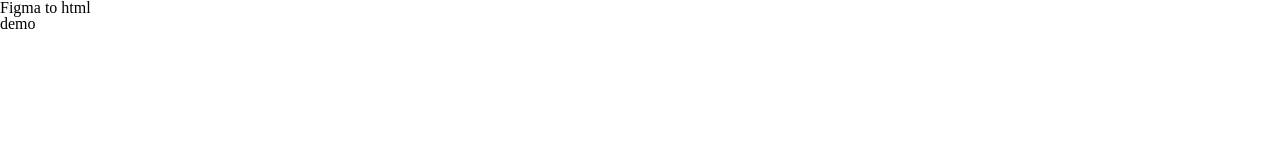
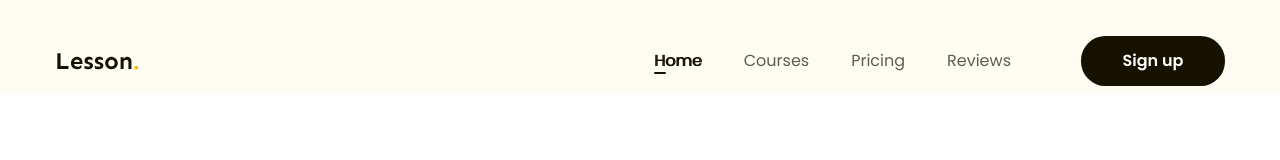
Before and after one commit to nguyenhoahl123/Project--1, a plain HTML site: page index.html in a window 1280 px wide. Drawn offline with Linux system fonts and the light colour scheme.

Commit message:
Phần 3: Header

```diff
--- a/assets/css/style.css
+++ b/assets/css/style.css
@@ -1,11 +1,89 @@
-*{
-    box-sizing: border-box;
+* {
+  box-sizing: border-box;
 }
 
-html{
-    font-size: 62.5%;
+html {
+  font-size: 62.5%;
 }
 
-body{
-    font-size: 1.6rem;
+body {
+  font-size: 1.6rem;
+  font-family: "Poppins", sans-serif;
 }
+a {
+  text-decoration: none;
+}
+
+.btn {
+  display: inline-block;
+  min-width: 118px;
+  padding: 0 16px;
+  line-height: 50px;
+  color: #fff;
+  text-align: center;
+  font-size: 1.6rem;
+  font-weight: 600;
+  border-radius: 24.4px;
+  background: #171100;
+}
+
+.main-content {
+  width: 1170px;
+  max-width: calc(100% - 48px);
+  margin-right: auto;
+  margin-left: auto;
+}
+
+header {
+  background: #fffcf4;
+}
+
+.header.fixed {
+  position: sticky;
+  top: -28px;
+}
+
+.header .body {
+  display: flex;
+  align-items: center;
+  padding: 36px 0 8px;
+}
+.nav {
+  margin-left: auto;
+}
+.nav a {
+  position: relative;
+  font-size: 1.6rem;
+  color: #5f5b53;
+  padding: 8px 21px;
+}
+.nav ul {
+  display: flex;
+}
+
+.nav li.active a,
+.nav a:hover {
+  color: #171100;
+  /* font-weight: 600; */
+  text-shadow: 1px 0 0 currentColor;
+}
+
+.nav li.active a::after {
+  position: absolute;
+  left: 21px;
+  bottom: 6px;
+  display: block;
+  content: "";
+  width: 12px;
+  height: 2px;
+  border-radius: 1px;
+  background: #171100;
+}
+
+.header .btn-sign {
+  min-width: 144px;
+}
+
+.header .action {
+  margin-left: 49px;
+}
--- a/index.html
+++ b/index.html
@@ -4,11 +4,47 @@
     <meta charset="UTF-8" />
     <meta name="viewport" content="width=device-width, initial-scale=1.0" />
     <link rel="stylesheet" href="./assets/css/reset.css" />
-    <link rel="stylesheet" href="./assets/css/style.css">
+
+    <link rel="preconnect" href="https://fonts.googleapis.com" />
+    <link rel="preconnect" href="https://fonts.gstatic.com" crossorigin />
+    <link
+      href="https://fonts.googleapis.com/css2?family=Poppins:ital,wght@0,400;0,500;0,600;0,700;1,400;1,500&family=Sen:wght@700&display=swap"
+      rel="stylesheet"
+    />
+
+    <link rel="stylesheet" href="./assets/css/style.css" />
     <title>Project1</title>
   </head>
-  <body>
-    <h1>Figma to html</h1>
-    <h2>demo</h2>
+  <body style="height: 1000px;">
+    <!-- header -->
+    <header class="header fixed">
+      <div class="main-content">
+        <div class="body">
+          <!-- logo -->
+          <img src="./assets/img/Logo.svg" alt="logo" class="logo" />
+          <!-- nav -->
+          <nav class="nav">
+            <ul>
+              <li class="active">
+                <a href="#!">Home</a>
+              </li>
+              <li>
+                <a href="#!">Courses</a>
+              </li>
+              <li>
+                <a href="#!">Pricing</a>
+              </li>
+              <li>
+                <a href="#!">Reviews</a>
+              </li>
+            </ul>
+          </nav>
+          <!-- btn action -->
+          <div class="action">
+            <a href="#!" class="btn btn-sign">Sign up</a>
+          </div>
+        </div>
+      </div>
+    </header>
   </body>
 </html>
```
Also changed, not shown: assets/img/Logo.svg (added).
